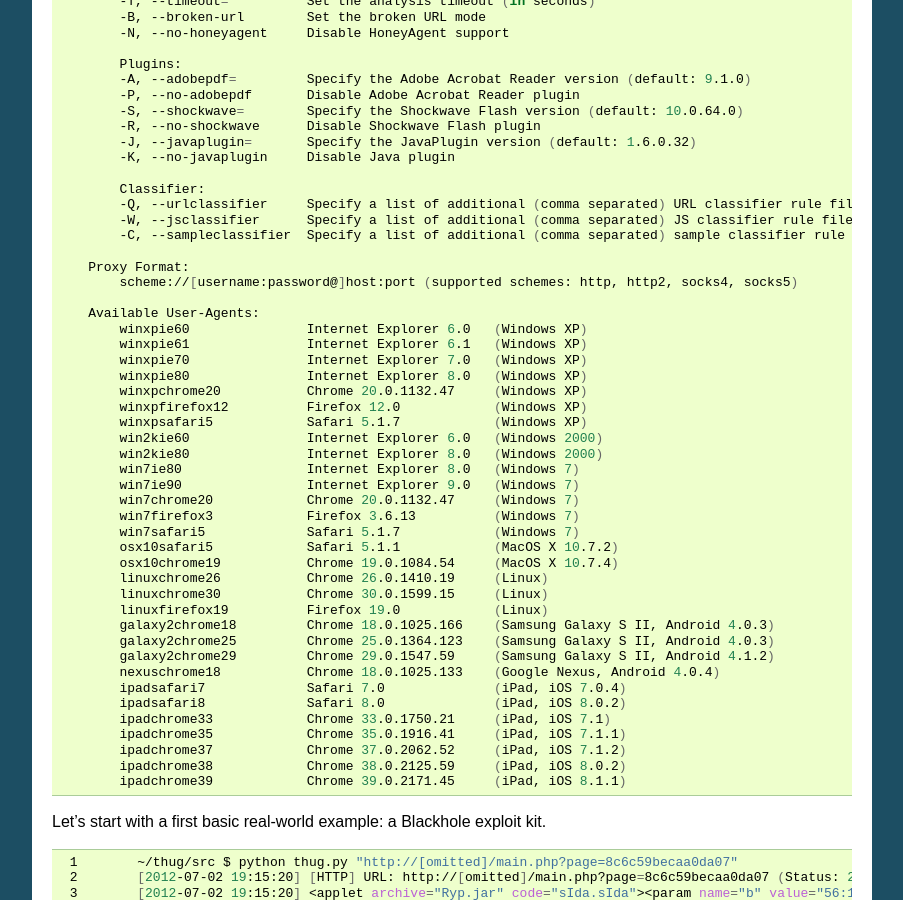
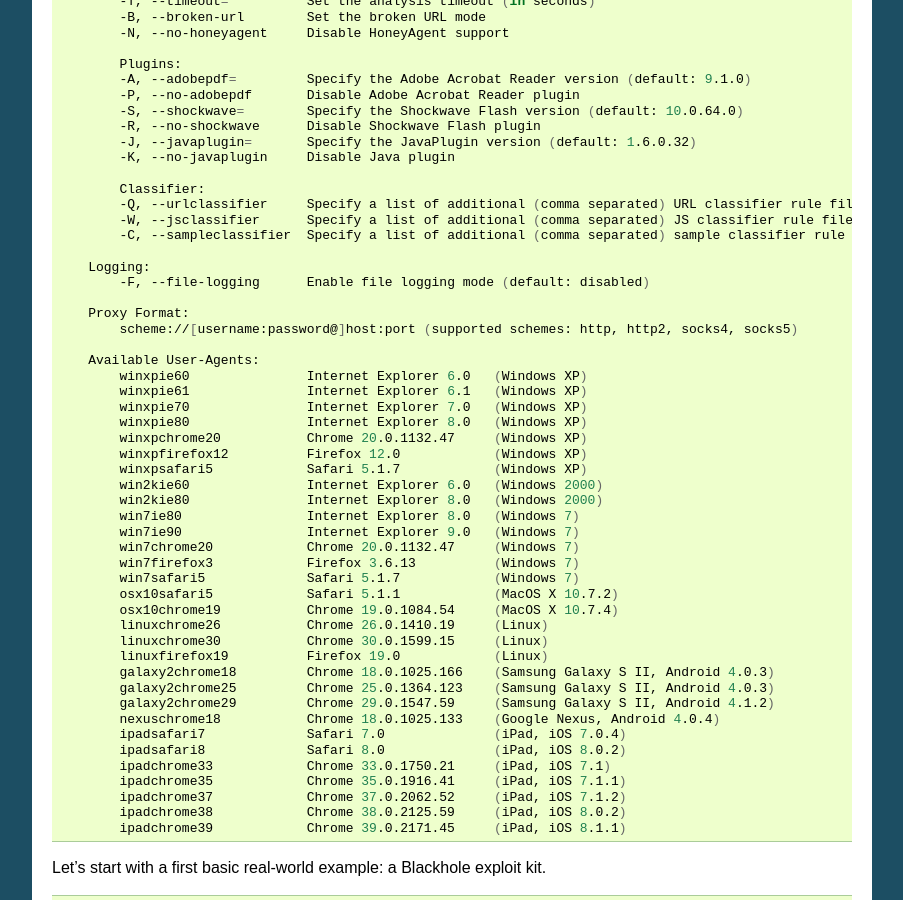
Before and after one commit to buffer/thug, a Sphinx documentation site: the page built from doc/source/usage.rst, in a window 1280 px wide and 900 px high, scrolled down 634 px. Shown: the whole window, without its empty margins (198-1101 px from the left). Built offline with Sphinx 7.4.7, drawn with Linux system fonts in a browser that asks for light colours.

Commit message:
Updated documentation

```diff
--- a/doc/source/usage.rst
+++ b/doc/source/usage.rst
@@ -58,6 +58,9 @@
             -Q, --urlclassifier     Specify a list of additional (comma separated) URL classifier rule files
             -W, --jsclassifier      Specify a list of additional (comma separated) JS classifier rule files
             -C, --sampleclassifier  Specify a list of additional (comma separated) sample classifier rule file
+
+        Logging:
+            -F, --file-logging      Enable file logging mode (default: disabled)
 
         Proxy Format:
             scheme://[username:password@]host:port (supported schemes: http, http2, socks4, socks5)
```
Also changed, not shown: README.md (+3 -0 lines).
